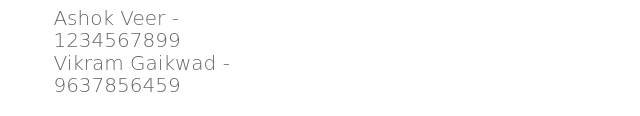
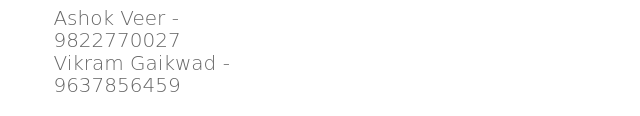
Before and after one commit to Vikramsinh/atharv-wedding, a plain HTML site: page index.html in a window 1280 px wide. Shown: the part 1651-1767 px from the top of the page, 640-1280 px from the left. Drawn offline with Linux system fonts and the light colour scheme; a web font is replaced by a local one.

Commit message:
contact number Updated

```diff
--- a/index.html
+++ b/index.html
@@ -248,7 +248,7 @@ Author URI: http://webthemez.com/
 									<div class="venue-font col-sm-12 col-md-12 col-xl-12 col-lg-12">
 										<h3>Contact Person</h3>
 										<ul>
-											<li class="venue-font">Ashok Veer - 1234567899</li>
+											<li class="venue-font">Ashok Veer - 9822770027</li>
 											<li class="venue-font">Vikram Gaikwad - 9637856459</li>
 										</ul>
 									</div>
```
